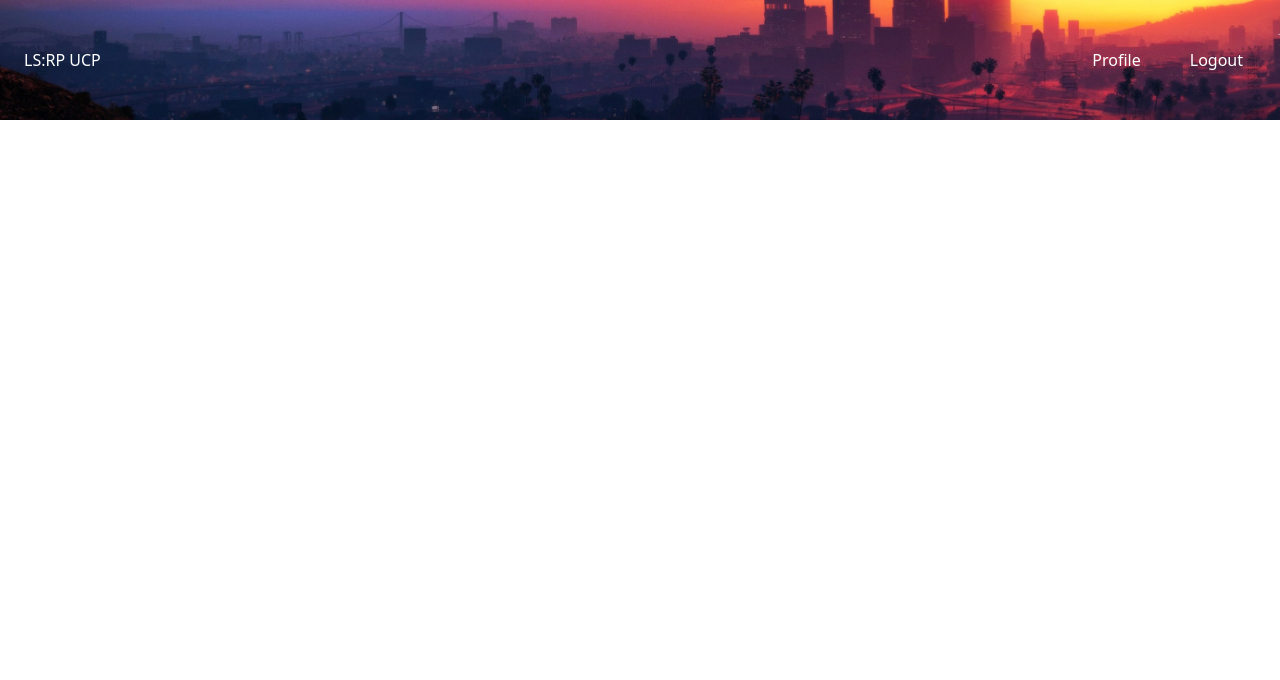
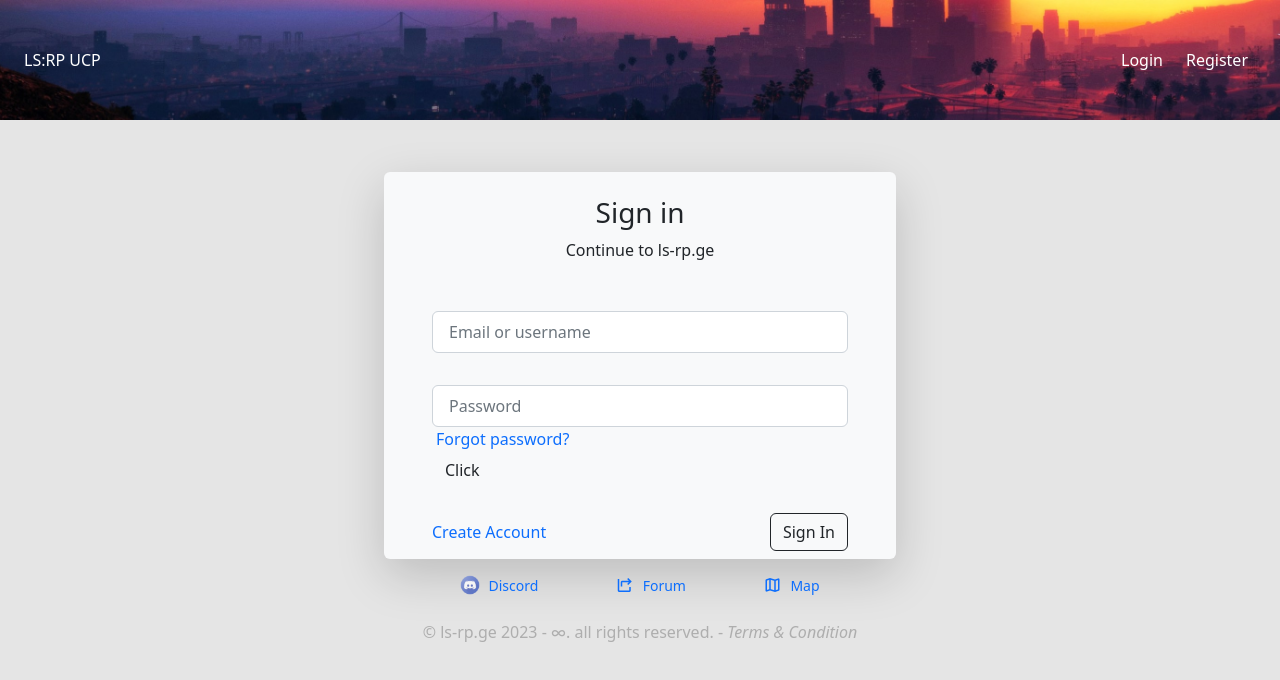
Before and after one commit to AleksandreGaspariani/ucp, a React (Create React App) app: page / in a window 1280 px wide. Shown: the top 680 px of the page. Built offline with nearby package versions, Linux system fonts and the light colour scheme; no server answers.

Commit message:
getting login data from inputs.

```diff
--- a/src/pages/User/Login.jsx
+++ b/src/pages/User/Login.jsx
@@ -1,8 +1,31 @@
-import React from 'react'
+import React, { useState } from 'react'
 
 import { Link } from 'react-router-dom'
 
 const Login = () => {
+
+  const [login , setLogin] = useState('');
+  const [password , setPassword] = useState('');
+
+
+  const submitForm = (event) => {
+
+  }
+
+  const handleLogin = (e) => {
+    setLogin(e.target.value);
+  }
+
+  const handlePassword = (e) => {
+    setPassword(e.target.value);
+  }
+
+  const test = () => {
+    console.log(login, password);
+  }
+
+
+
   return (
     <div className='w-100' style={{overflow: 'hidden'}}>
       <div className="d-flex flex-column  justify-content-start align-items-center pt-5 shadow-md" style={{minHeight: '100vh',backgroundColor: 'rgb(229, 229, 229)', width: '100%'}}>
@@ -10,20 +33,19 @@ const Login = () => {
           <h3 className="bold mt-3">Sign in</h3>
           <p className="bold">Continue to ls-rp.ge</p>
           <hr />
-          <form action="" method="login" className="w-100">
+          <div className="w-100">
               <div className="d-flex flex-column w-100">
-                  <input type="text" className="form-control w-100 px-3 mb-3 py-2" placeholder="Email or username" name="username" />
-                  <input type="password" className="form-control w-100 px-3 py-2 mt-3" placeholder="Password" name="password" />
-                  <a href="user/forgot-password/{id}" style={{textDecoration: 'none',fontWeight: '500'}} className="p-0 m-0 ps-1">Forgot password?</a>
+                  <input type="text" className="form-control w-100 px-3 mb-3 py-2" placeholder="Email or username" name="username" id='login' onChange={handleLogin}/>
+                  <input type="password" className="form-control w-100 px-3 py-2 mt-3" placeholder="Password" name="password" id='password' onChange={handlePassword}/>
+                  <a href="#" style={{textDecoration: 'none',fontWeight: '500'}} className="p-0 m-0 ps-1" aria-disabled>Forgot password?</a>
               </div>
-
+              <button className='btn' onClick={test}>Click</button>
               <div className="d-flex justify-content-between align-items-center flex-row mt-4">
                   {/* <a href="/register" style={{textDecoration: 'none',fontWeight: '500'}}>Create Account</a> */}
                   <Link to={'/register'} style={{textDecoration: 'none', textAlign: 'left', fontWeight: '500'}}>Create Account</Link>
-                  <img src="/textPNG.png" alt="" height="40px" />
-                  <input type="submit" value="Sign In" className="btn btn-outline-dark" />
+                  <input type="submit" value="Sign In" className="btn btn-outline-dark" onClick={submitForm}/>
               </div>
-          </form>
+          </div>
 
         </div>
         <div className="d-flex justify-content-evenly mt-3 w-sm-100" style={{width: '40%'}}>
--- a/src/redux/userReducer.js
+++ b/src/redux/userReducer.js
@@ -3,20 +3,25 @@ import { createSlice } from "@reduxjs/toolkit";
 export const loggedSlice = createSlice({
     name: 'user',
     initialState: {
-        loggedIn: true,
-        loggingStage: 2, // 0 - login form on '/' route, 1 - redirect to route '/login' , 2 - in
-        token: ''
+        loggedIn: false,
+        loggingStage: 0, // 0 - login form on '/' route, 1 - redirect to route '/login' , 2 - in
+        token: '',
+        userInfo: {
+            'id' : null,
+            'name': '',
+            'email': '',
+        }
     },
     reducers: {
         login: (state, action) => {
-            // state.loggedIn = true;
+            state.loggedIn = true;
             state.token = action.payload;
-            // state.loggingStage = 2;
+            state.loggingStage = 2;
         },
         logout: (state) => {
-            // state.loggedIn = false;
+            state.loggedIn = false;
             state.token = '';
-            // state.loggingStage = 0;
+            state.loggingStage = 0;
         },
         stage: (state, action) => {
             state.loggingStage = action.payload;
```
